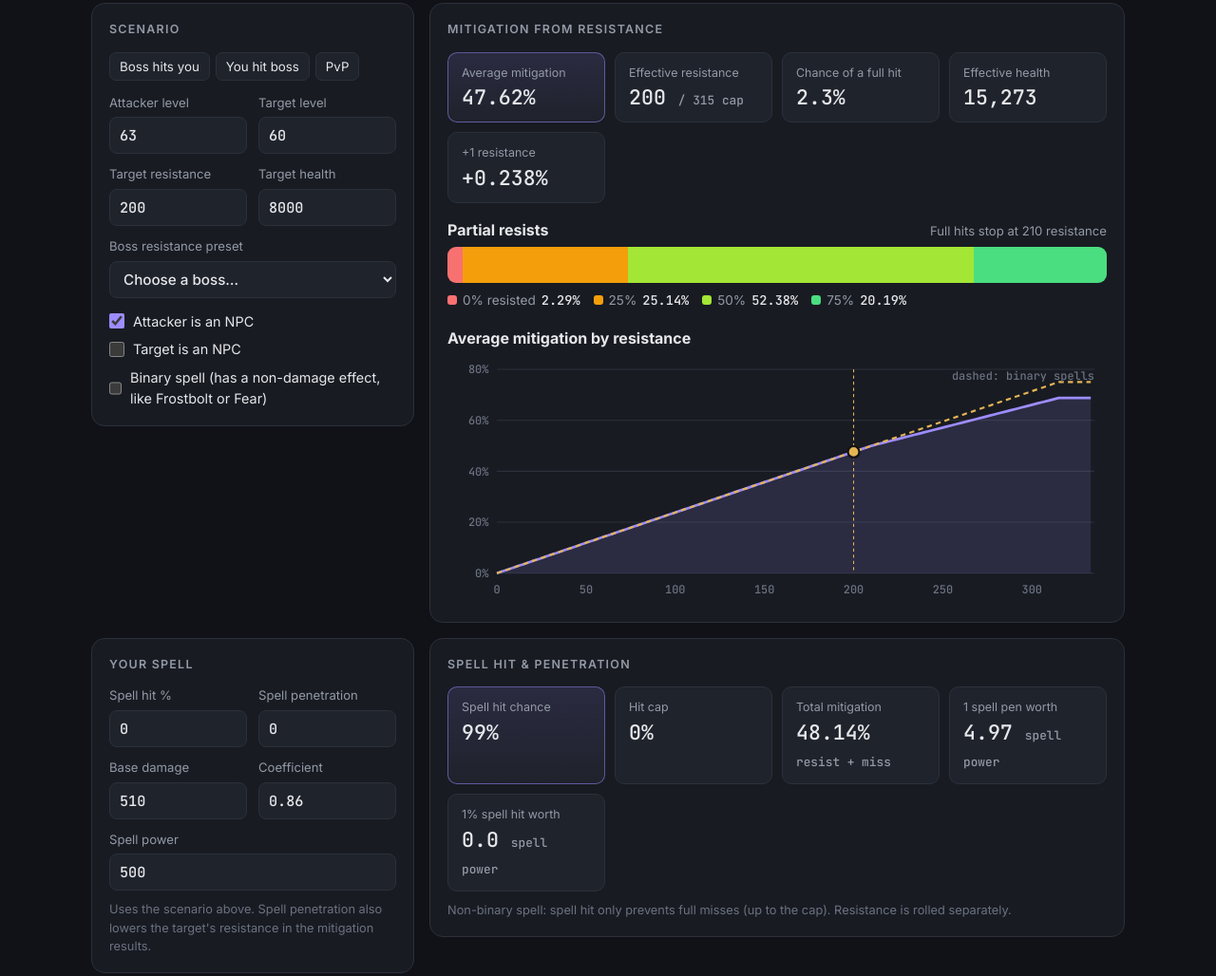
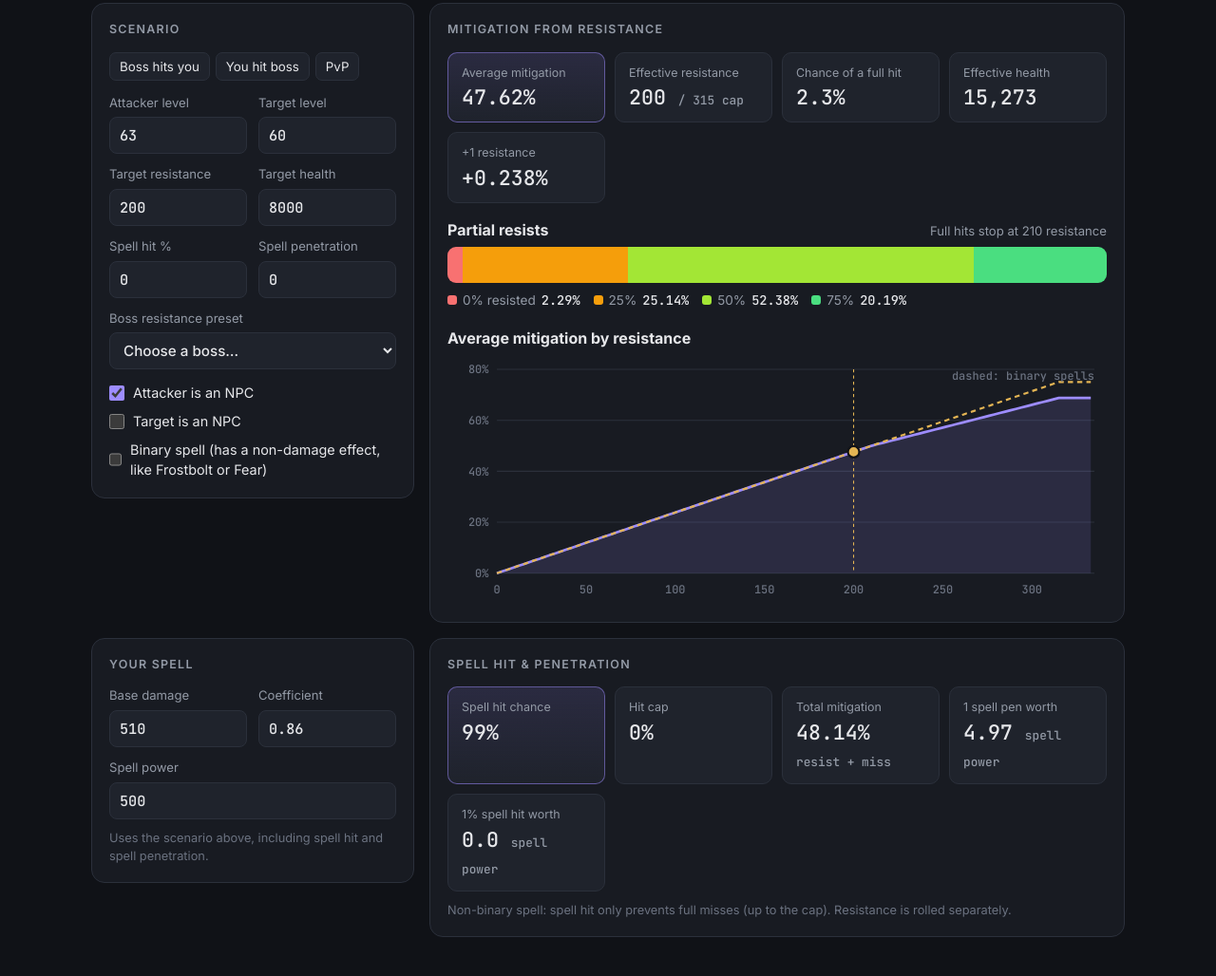
Before and after one commit to lokiy999/vanillaplus_calculators, a plain HTML site: page index.html in a window 1280 px wide. Shown: the part 314-1342 px from the top of the page at 95% size. Drawn offline with Linux system fonts and the light colour scheme.

Commit message:
Move spell hit and spell penetration inputs to the resistance scenario

```diff
--- a/index.html
+++ b/index.html
@@ -197,6 +197,8 @@
             <label class="f">Target level<input type="number" id="r-tlvl" min="1" max="63" value="60"></label>
             <label class="f">Target resistance<input type="number" id="r-res" min="0" max="999" value="200"></label>
             <label class="f">Target health<input type="number" id="r-hp" min="1" max="99999" value="8000"></label>
+            <label class="f">Spell hit %<input type="number" id="r-hit" min="0" max="99" value="0"></label>
+            <label class="f">Spell penetration<input type="number" id="r-pen" min="0" max="999" value="0"></label>
             <label class="f full">Boss resistance preset
               <select id="r-boss"><option value="">Choose a boss…</option></select>
             </label>
@@ -222,13 +224,11 @@
         <div class="card">
           <h2>Your spell</h2>
           <div class="fields">
-            <label class="f">Spell hit %<input type="number" id="r-hit" min="0" max="99" value="0"></label>
-            <label class="f">Spell penetration<input type="number" id="r-pen" min="0" max="999" value="0"></label>
             <label class="f">Base damage<input type="number" id="r-base" min="0" value="510"></label>
             <label class="f">Coefficient<input type="number" id="r-coef" min="0" step="0.01" value="0.86"></label>
             <label class="f full">Spell power<input type="number" id="r-sp" min="0" value="500"></label>
           </div>
-          <p class="hint">Uses the scenario above. Spell penetration also lowers the target's resistance in the mitigation results.</p>
+          <p class="hint">Uses the scenario above, including spell hit and spell penetration.</p>
         </div>
         <div class="card">
           <h2>Spell hit &amp; penetration</h2>
```
